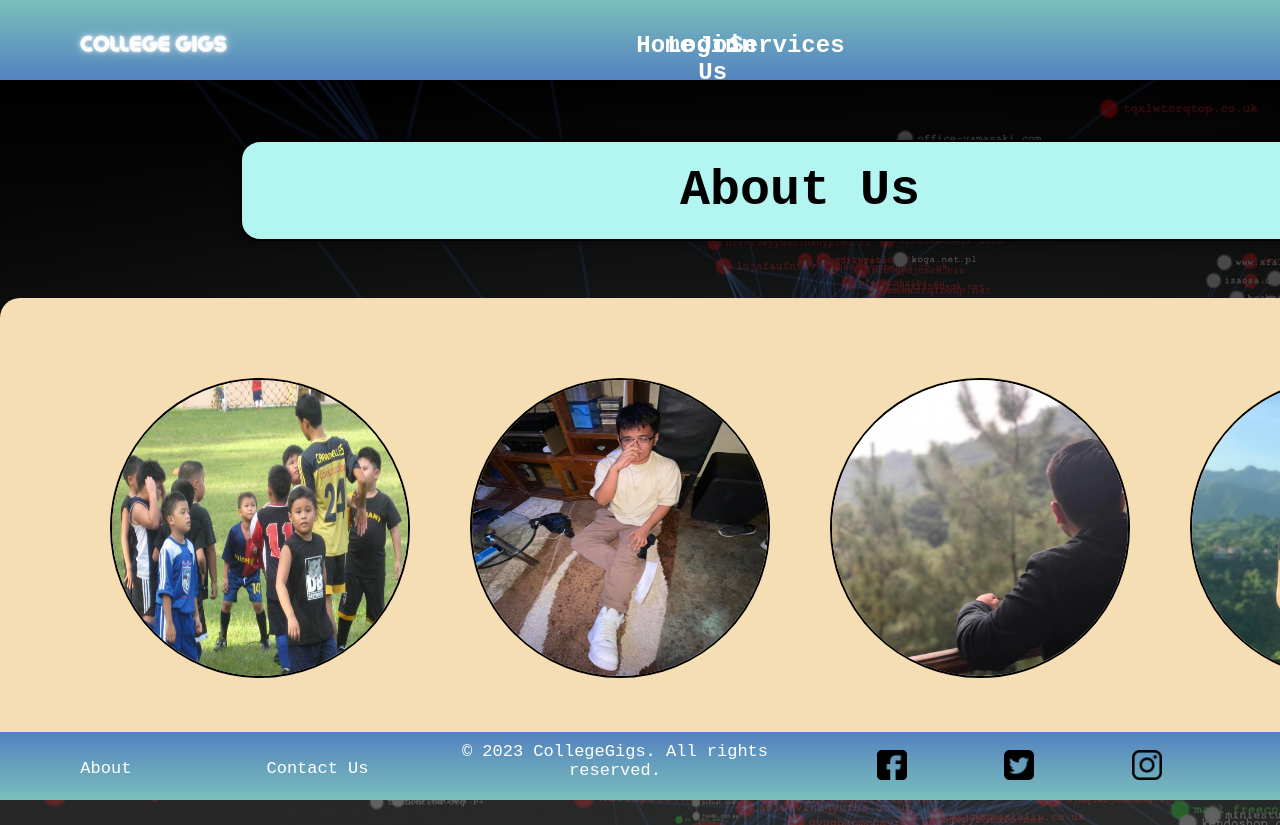
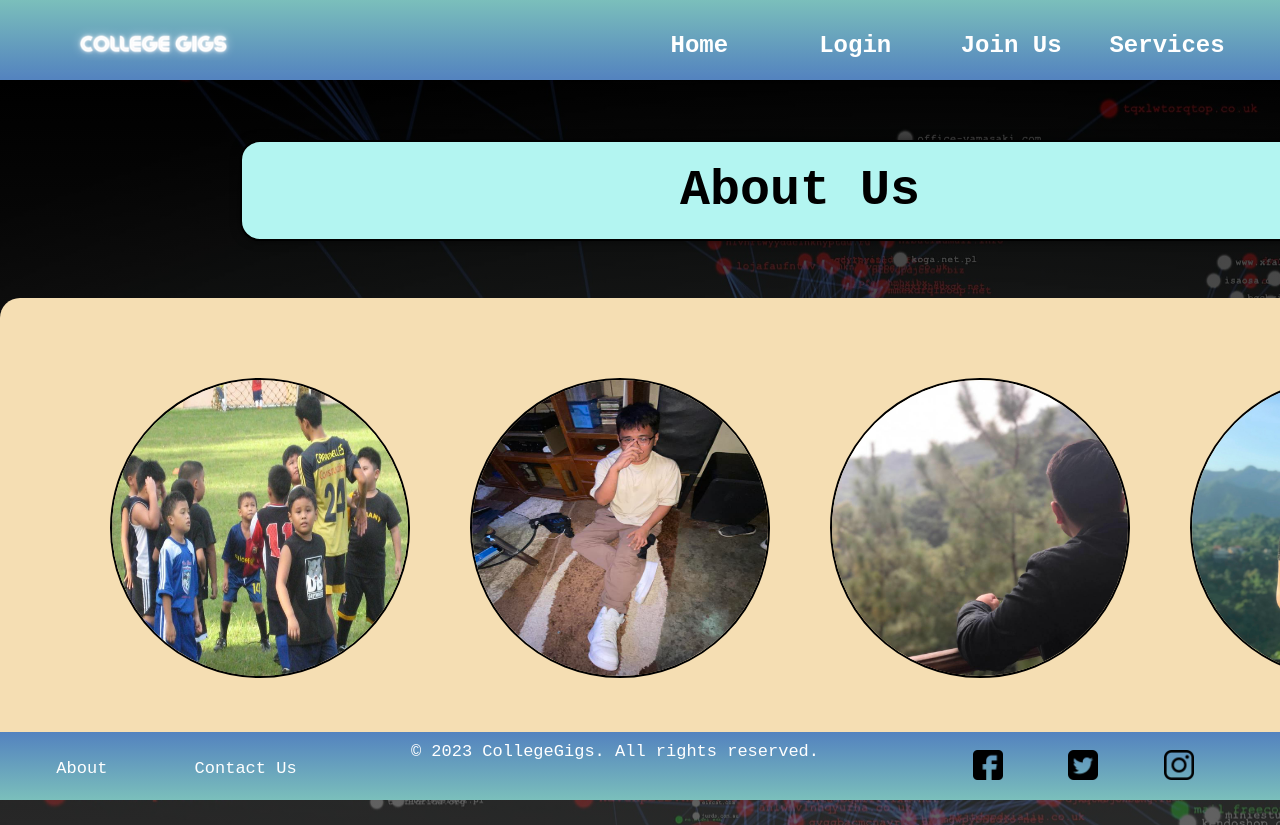
Before and after one commit to fynn07/college-gigs, a React (Create React App) app: page /About in a window 1280 px wide. Shown: the top 825 px of the page. Built offline with nearby package versions, Linux system fonts and the light colour scheme.

Commit message:
Revert "elevate the z-index of the navbar and footer"
This reverts commit b0ab373ba8308d9946918fb8da5c7b978ed1c357.

```diff
--- a/src/components/footer.js
+++ b/src/components/footer.js
@@ -7,7 +7,7 @@ import InstagramIcon from './resources/ico/instagram.png'
 
 function footer() {
   return (
-        <div className="container" id="footer_container">
+    <div className="container">
         <div className="footer-links">
             <div className="footer-links-link">
             <Link to="/About">About</Link>
--- a/src/styles/about.css
+++ b/src/styles/about.css
@@ -11,7 +11,7 @@
     url(../components/resources/page_backgrounds/about_wallpaper.jpg);
     background-size: 150% 150%;
     animation: gradient 120s ease infinite;
-    max-width: 100%;
+    min-height: 100%;
     display: flex;
     flex-direction: column;
 }
@@ -41,7 +41,7 @@
 #about_heading:hover {
     transition: 0.5s ease;
     transform: scale(1.02);
-    margin-bottom: 0;
+    margin-bottom: 0p;
 }
 
 #portfolio {
--- a/src/styles/footer.css
+++ b/src/styles/footer.css
@@ -1,4 +1,4 @@
-#footer_container {
+.container{
     display: flex;
     background-image: linear-gradient(rgba(111, 174, 255, 0.75), rgba(164, 255, 250, 0.75));
     background-color: black;
@@ -6,14 +6,13 @@
     position: fixed;
     bottom: 0;
     width: 100%;
-    z-index: 2;
 }
-#footer_container *{
+.container *{
     flex: 1;
     font-family: 'Courier New', Courier, monospace;
     font-size: 17px;
+
 }
-
 .footer-links{
     margin: 20px;
     margin-top: 27px;
--- a/src/styles/navbar.css
+++ b/src/styles/navbar.css
@@ -4,8 +4,8 @@
     display: flex;
     background-image: linear-gradient(rgba(164, 255, 250, 0.75), rgba(111, 174, 255, 0.75));
     background-color: black;
-    margin: 0;
-    z-index: 2;
+    margin: 0px;
+
 }
 
 .navbar .leftSide{
@@ -37,6 +37,7 @@
 
 }
 .navbar .rightSide .content *{
+    flex: 1;
     flex-shrink: 1;
     width: 100px;
 
```
Also changed, not shown: public/index.html (+4 -4 lines), src/components/navbar.js (indentation only). Lines whose indentation alone changed are shown as unchanged.
